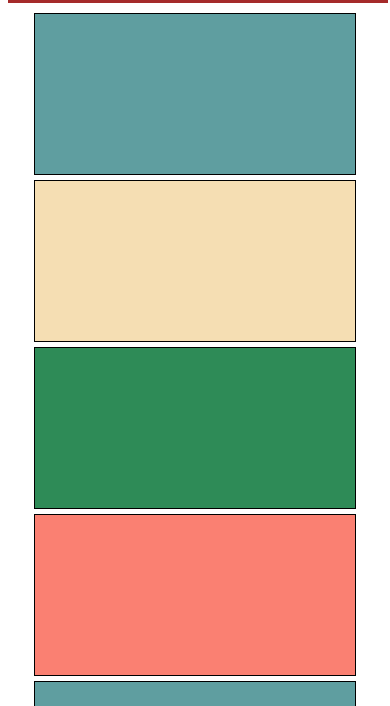
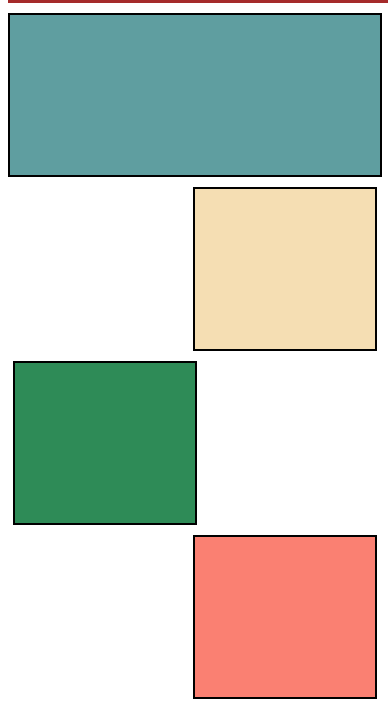
Before and after one commit to NWShadowDev/FlexyPanels, a plain HTML site: page index.html in a window 390 px wide. Shown: the part 111-817 px from the top of the page. Drawn offline with Linux system fonts and the light colour scheme.

Commit message:
make mobile large responsive

```diff
--- a/index.html
+++ b/index.html
@@ -3,6 +3,7 @@
   <head>
     <meta charset="utf-8">
     <link rel="stylesheet" href="css/styles.css" media="screen" title="no title" charset="utf-8">
+    <meta name="viewport" content="width=device-width" charset="utf-8">
     <title>Flexy Panels</title>
   </head>
   <body>
--- a/scss/styles.scss
+++ b/scss/styles.scss
@@ -17,7 +17,7 @@
   // display: block;
   align-items: stretch;
   & * {
-    border: 1px solid black;
+    border: 2px solid black;
     width: 10em;
     height: 10em;
   }
@@ -37,8 +37,22 @@
     background: #FA8072;
   }
   @media screen and (max-width: 425px) {
-    width: 20em;
     margin: auto auto 5px;
     flex-direction: column;
+    width: 100%;
+  }
+  @media screen and (max-width: 527px) {
+    width:100%;
+    margin-bottom: 10px;
+    &:nth-child(2),&:nth-child(3),&:nth-child(4),&:nth-child(5),&:nth-child(8),&:nth-child(9) {
+      width: 48.2%;
+      flex-direction: row;
+    }
+    &:nth-child(2), &:nth-child(4),&:nth-child(8) {
+      margin-right: 5px;
+    }
+    &:nth-child(3), &:nth-child(5),&:nth-child(9) {
+      margin-left: 5px;
+    }
   }
 }
```
Also changed, not shown: css/styles.css, 1 other file.
